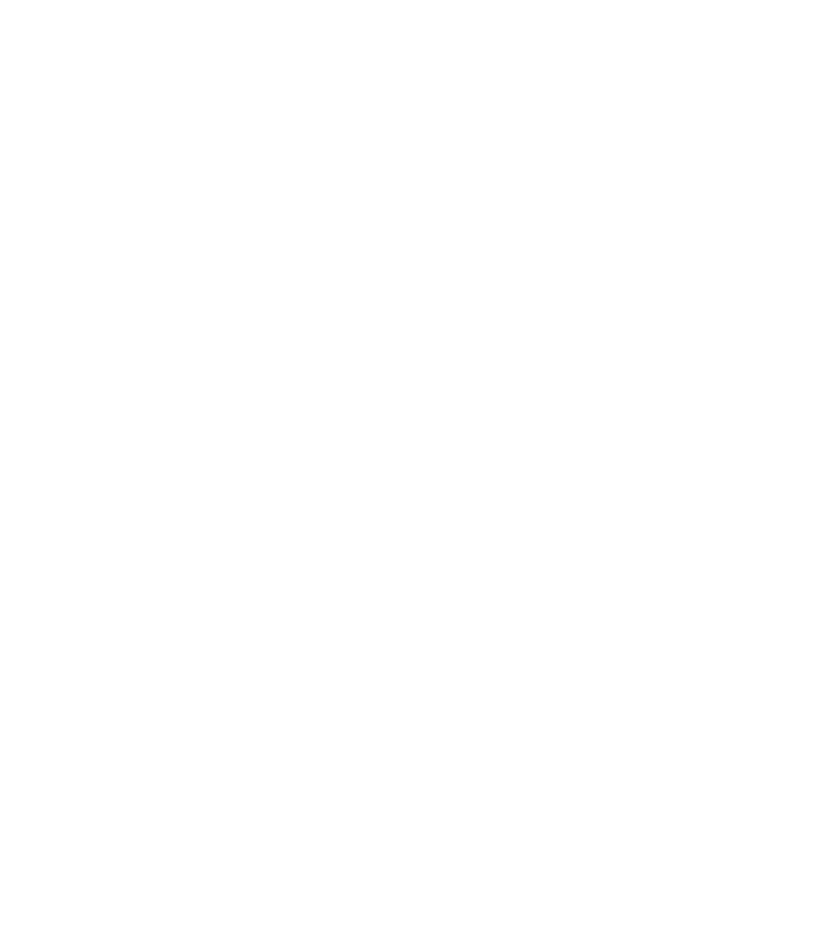
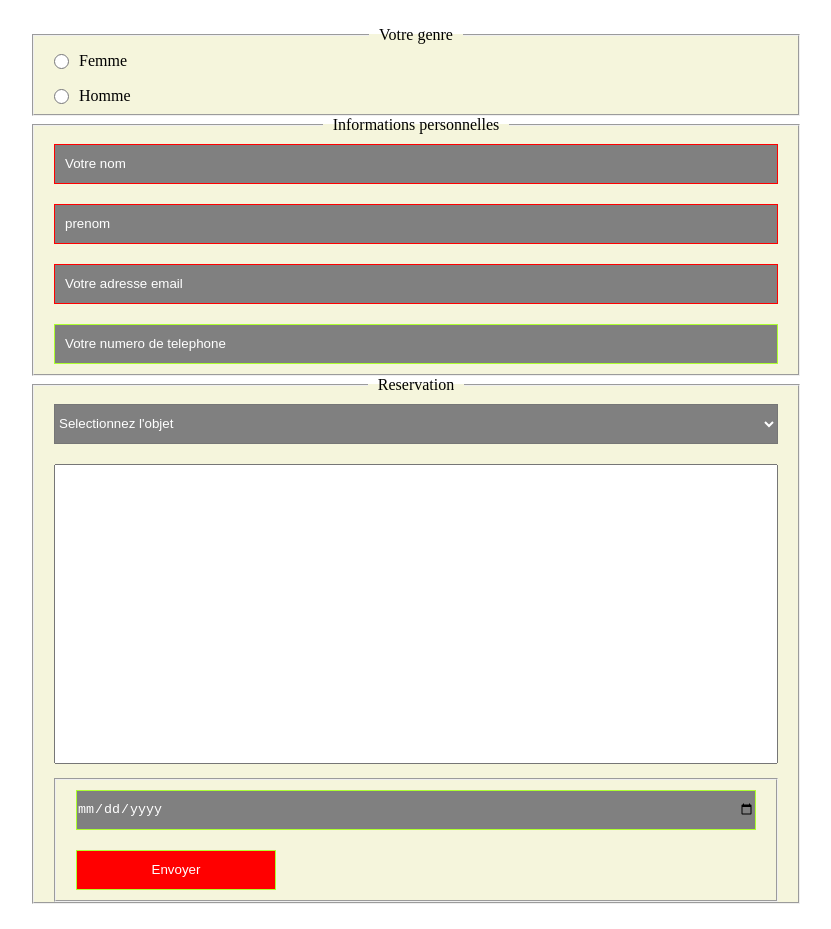
Before and after one commit to AmadouTidiane2021/hotel-parimis, a plain HTML site: page index.html in a window 1280 px wide. Shown: the whole page, without its empty margins (224-1055 px from the left). Before the commit the page ends 800 px from the top, so only its background shows below. Drawn offline with Linux system fonts and the light colour scheme.

Commit message:
formaulaire amadou

```diff
--- /dev/null
+++ b/assets/css/style.css
@@ -0,0 +1,93 @@
+* {
+    margin: 0;
+    padding: 0;
+    box-sizing: border-box
+}
+
+form {
+    width: 60%;
+    margin: 2% auto;
+
+}
+
+fieldset {
+    background: beige;
+    padding: 0 20px;
+}
+
+legend {
+    padding: 0px 10px;
+    text-align: center;
+}
+
+input,
+select,
+textarea {
+    width: 100%;
+    margin: 10px 0;
+    resize: none;
+}
+
+textarea {
+    min-height: 300px;
+}
+
+input,
+select {
+    height: 40px;
+    border-radius: 0px;
+    background: gray;
+    color: white;
+}
+
+input[type="checkbox"],
+input[type="radio"] {
+    width: 15px;
+    height: 15px;
+    margin-right: 10px;
+}
+
+div {
+    width: 200px
+}
+
+div>label {
+    width: 175px;
+    margin-top: 8px;
+}
+
+div>label,
+div>input[type="checkbox"],
+div>input[type="radio"] {
+    float: right
+}
+
+input[type="submit"] {
+    width: 200px;
+    background: red;
+    color: white;
+    cursor: pointer;
+}
+
+
+::placeholder {
+    padding-left: 10px;
+    color: white;
+}
+
+#bleu {
+    background: blue;
+    color: white;
+}
+
+#rose {
+    background: pink;
+}
+
+input:valid {
+    border: 1px solid greenyellow;
+}
+
+input:invalid {
+    border: 1px solid red;
+}
--- a/index.html
+++ b/index.html
@@ -5,8 +5,76 @@
     <meta http-equiv="X-UA-Compatible" content="IE=edge">
     <meta name="viewport" content="width=device-width, initial-scale=1.0">
     <title>Hotel Parimis</title>
+    <link rel="stylesheet" href="assets/css/style.css">
 </head>
 <body>
-    <header></header>
+    <header>
+
+    </header>
+    <main>
+        <form action="contact.php" method="post">
+            <fieldset>
+                <legend>Votre genre</legend>
+                <div>
+                    <label for="women">Femme</label>
+                    <input type="radio" required name="genre" value="femme" id="women">
+
+                    <label for="men">Homme</label>
+                    <input type="radio" required name="genre" value="homme" id="men">
+                </div>
+            </fieldset>
+            <fieldset>
+                <legend>Informations personnelles</legend>
+                <input type="text" name="nom" id="name" required autocomplete placeholder="Votre nom">
+
+                <input type="text" name="prenom" id="Prenom" required autocomplete placeholder="prenom">
+
+                <input type="email" name="email" id="email" required autocomplete placeholder="Votre adresse email">
+
+                <input type="tel" name="phone" id="phone" autocomplete placeholder="Votre numero de telephone">
+            </fieldset>
+
+            <!-- <input type="password" id="mdp" placeholder="Votre mot de passe"> -->
+            <!-- <input type="file"> -->
+            <!-- <input type="date"> -->
+            <fieldset>
+                <legend>Reservation</legend>
+                <select name="objet" id="objet" required>
+                    <option value="#">Selectionnez l'objet</option>
+
+                    <optgroup label="Chambres" id="bleu">
+                        <option value="R11">Classiques</option>
+                    </optgroup>
+
+                    <optgroup label="Chambres" id="rose">
+                        <option value="rdv">Confort</option>
+                    </optgroup>
+
+                    <optgroup label="Chambres" id="rose">
+                        <option value="appel">Deluxe</option>
+                    </optgroup>
+
+                    <optgroup label="Chambres" id="rose">
+                        <option value="rdv">Suite</option>
+                    </optgroup>
+
+                </select>
+
+                <textarea name="message" id="msg" placeholder="Votre message" required>
+        </textarea>
+
+        <fieldset>
+                <input type="date" name="reservation">
+
+                <input type="submit" value="Envoyer">
+
+
+            </fieldset>
+        </form>
+
+    </main>
+    <footer>
+
+    </footer>
 </body>
 </html>
```
